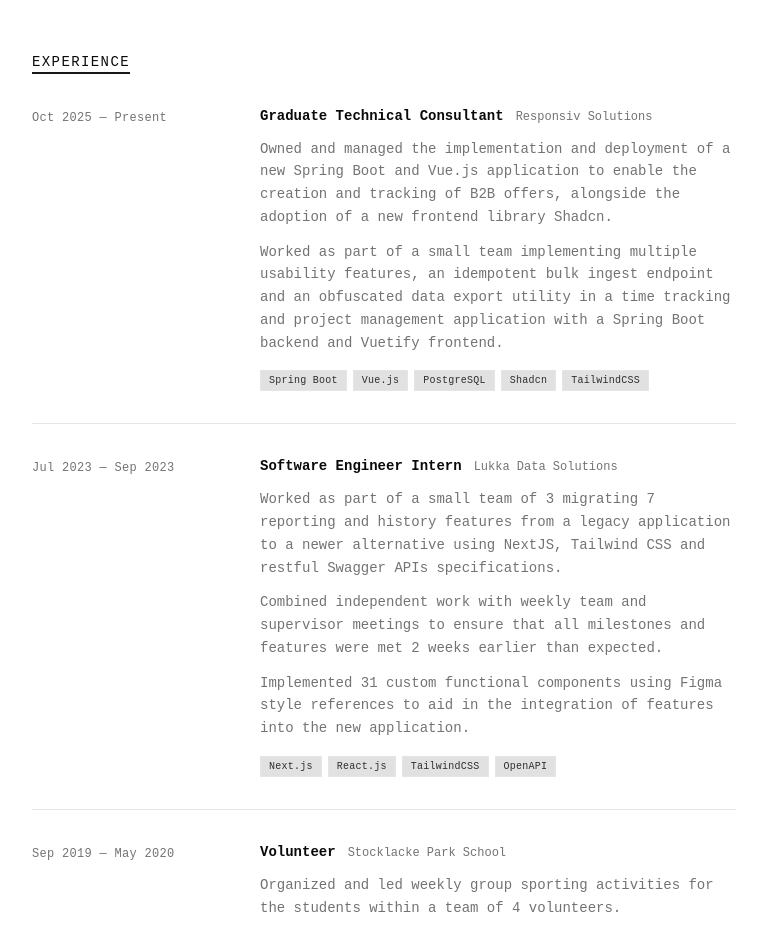
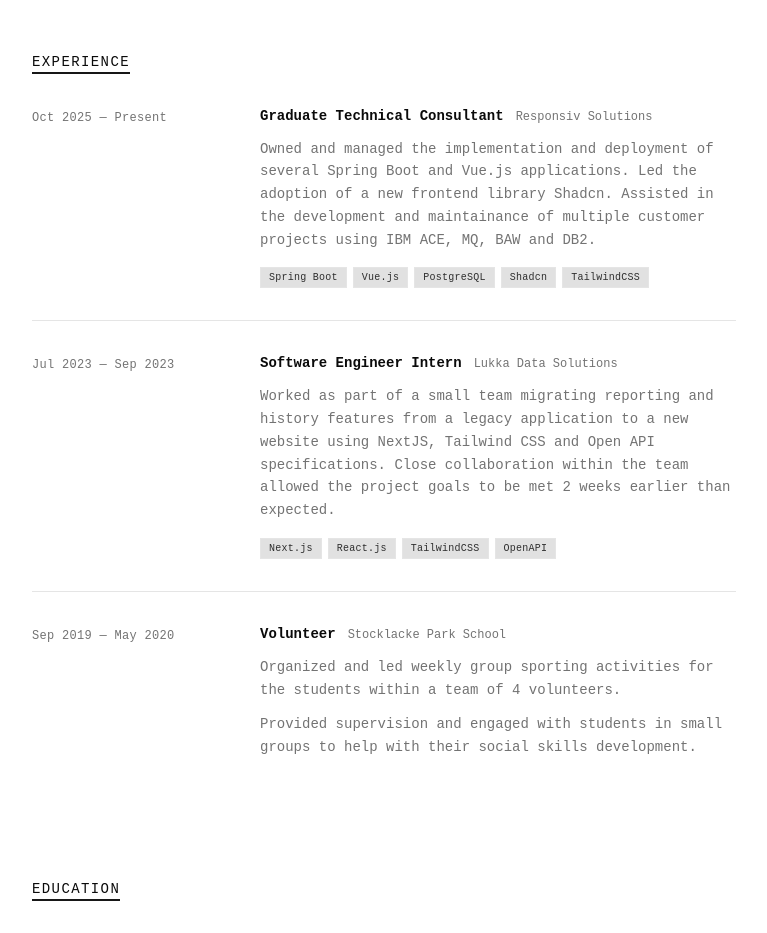
Before and after one commit to jmxor/portfolio, a Vue app: page / in a window 1280 px wide. Shown: the part 540-1473 px from the top of the page, without its empty margins (256-1023 px from the left). Built offline with nearby package versions, Linux system fonts and the light colour scheme; the HTML template or start-up script is replaced by a standard one.

Commit message:
Compact the experience descriptions

```diff
--- a/src/components/portfolio/SectionExperience.vue
+++ b/src/components/portfolio/SectionExperience.vue
@@ -10,8 +10,7 @@ const experiences = [
     role: "Graduate Technical Consultant",
     company: "Responsiv Solutions",
     description: [
-      "Owned and managed the implementation and deployment of a new Spring Boot and Vue.js application to enable the creation and tracking of B2B offers, alongside the adoption of a new frontend library Shadcn.",
-      "Worked as part of a small team implementing multiple usability features, an idempotent bulk ingest endpoint and an obfuscated data export utility in a time tracking and project management application with a Spring Boot backend and Vuetify frontend.",
+      "Owned and managed the implementation and deployment of several Spring Boot and Vue.js applications. Led the adoption of a new frontend library Shadcn. Assisted in the development and maintainance of multiple customer projects using IBM ACE, MQ, BAW and DB2.",
     ],
     tags: ["Spring Boot", "Vue.js", "PostgreSQL", "Shadcn", "TailwindCSS"],
   },
@@ -21,9 +20,7 @@ const experiences = [
     role: "Software Engineer Intern",
     company: "Lukka Data Solutions",
     description: [
-      "Worked as part of a small team of 3 migrating 7 reporting and history features from a legacy application to a newer alternative using NextJS, Tailwind CSS and restful Swagger APIs specifications.",
-      "Combined independent work with weekly team and supervisor meetings to ensure that all milestones and features were met 2 weeks earlier than expected.",
-      "Implemented 31 custom functional components using Figma style references to aid in the integration of features into the new application.",
+      "Worked as part of a small team migrating reporting and history features from a legacy application to a new website using NextJS, Tailwind CSS and Open API specifications. Close collaboration within the team allowed the project goals to be met 2 weeks earlier than expected.",
     ],
     tags: ["Next.js", "React.js", "TailwindCSS", "OpenAPI"],
   },
```
